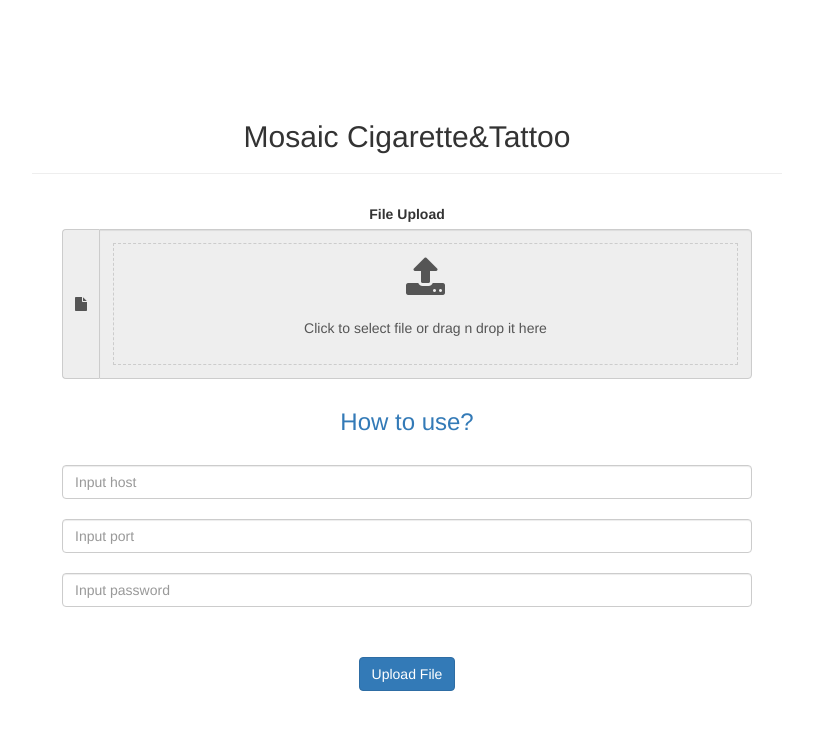
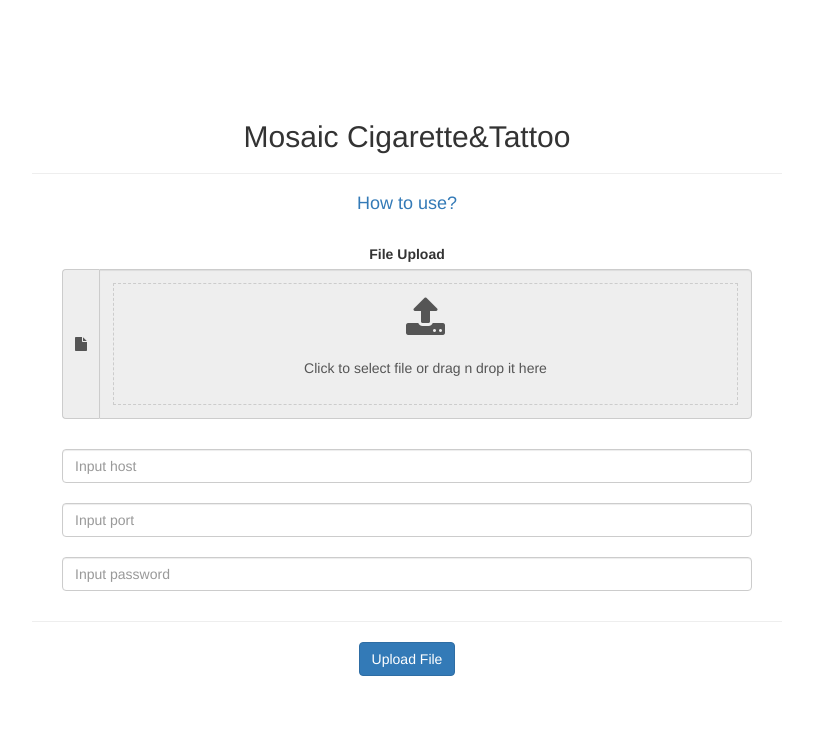
Before and after one commit to cjm2021401/spring-yolov5, a Spring Boot app: page / in a window 1280 px wide. Shown: the top 730 px of the page, without its empty margins (233-1046 px from the left). Run offline with Spring Boot 4, Linux system fonts and the light colour scheme; some libraries are stand-ins or nearby versions.

Commit message:
change structure

```diff
--- a/src/main/resources/templates/upload.html
+++ b/src/main/resources/templates/upload.html
@@ -62,6 +62,7 @@
             <div class="col-md-8 mx-auto" style="text-align: center">
                 <h2>Mosaic Cigarette&Tattoo</h2>
                 <hr class="my-4" style="background-color: black">
+                <a href="https://github.com/cjm2021401/spring-yolov5"><h4>How to use?</h4></a>
                 <form method="post" th:action="@{/upload}" enctype="multipart/form-data">
                     <div class="form-group file-upload" required="required">
                         <label class="control-label" for="document_file">File Upload</label><br>
@@ -75,7 +76,6 @@
                         </div>
 
                     </div>
-                    <a href="https://github.com/cjm2021401/spring-yolov5"><h3>How to use?</h3></a>
                     <div class="form-group">
                         <div >
                             <input class="form-control" id="host" name="host" type="text" placeholder="Input host" aria-label="Input Host">
@@ -85,8 +85,9 @@
                         </div><br/>
                         <div>
                             <input type="password" placeholder="Input password" name="password" class="form-control" id="inputPassword">
-                        </div><br/>
+                        </div>
                     </div>
+                    <hr class="my-4" style="background-color: black">
                     <button type="submit" class="btn btn-primary">Upload File</button>
                 </form>
                 <p th:text="${message}" th:if="${message ne null}" class="alert alert-primary"></p>
```
